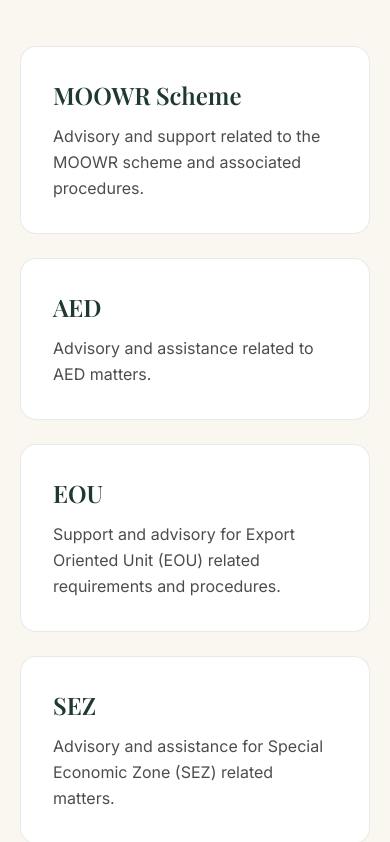
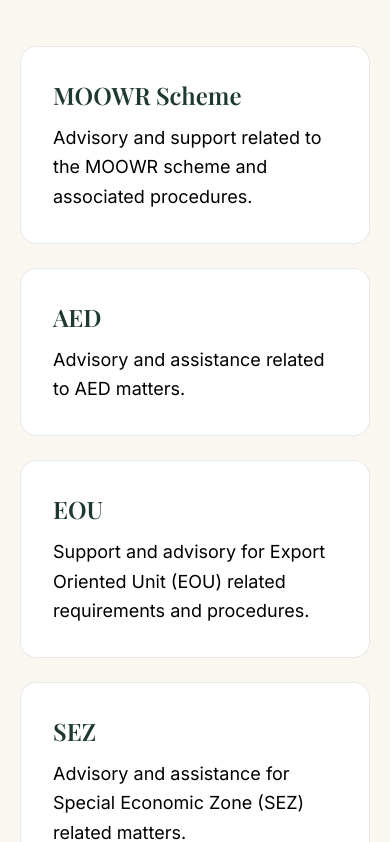
Before and after one commit to Aniket52603/exim-expertize, a React (Vite) app: page / in a window 390 px wide. Shown: the part 2982-3824 px from the top of the page. Built offline with nearby package versions, Linux system fonts and the light colour scheme.

Commit message:
Fix responsive layout and hero positioning

```diff
--- a/src/pages/Home.jsx
+++ b/src/pages/Home.jsx
@@ -217,7 +217,7 @@ export default function Home() {
                   {s.t}
                 </h3>
 
-                <p className="mt-3 text-base leading-relaxed text-black/70 lg:text-lg">
+                <p className="mt-3 text-lg leading-relaxed text-black lg:text-xl">
                   {s.d}
                 </p>
               </div>
```
